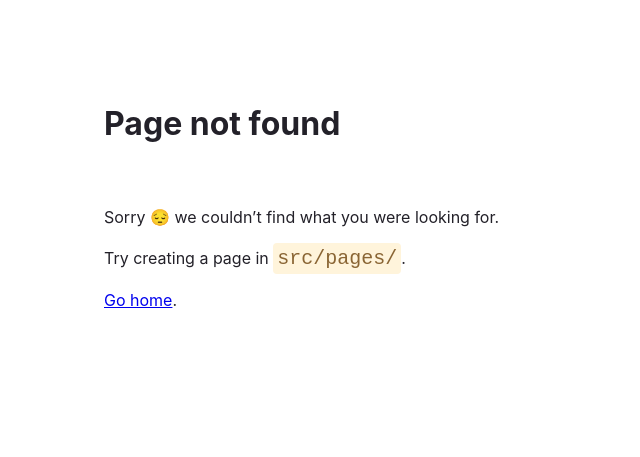
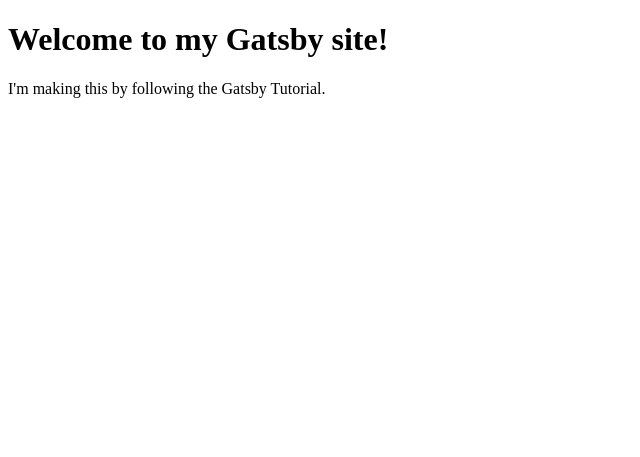
Before and after one commit to Dmitry-savenkov/my-first-gatsby-site, a Gatsby site: page /about in a window 1280 px wide. Before the commit this address had no page. Shown: the whole page, without its empty margins (0-640 px from the left). Built offline with nearby package versions, Linux system fonts and the light colour scheme; Gatsby itself is replaced by a stand-in of ours.

Commit message:
add pages.js link

```diff
--- /dev/null
+++ b/src/pages/about.js
@@ -0,0 +1,14 @@
+import * as React from 'react'
+import { Link } from 'gatsby'
+const AboutPage = () => {
+    return (
+        <main>
+            <title>AboutPage</title>
+            <h1>Welcome to my Gatsby site!</h1>
+            <Link to='/'></Link>
+            <p>I'm making this by following the Gatsby Tutorial.</p>
+        </main>
+    )
+}
+
+export default AboutPage
--- a/src/pages/index.js
+++ b/src/pages/index.js
@@ -1,9 +1,10 @@
 import * as React from 'react'
-
+import { Link } from 'gatsby';
 const IndexPage = () => {
   return (
     <main>
       <title>Home Page</title>
+      <Link to="/about">About</Link>
       <h1>Welcome to my Gatsby site!</h1>
       <p>I'm making this by following the Gatsby Tutorial.</p>
     </main>
```
